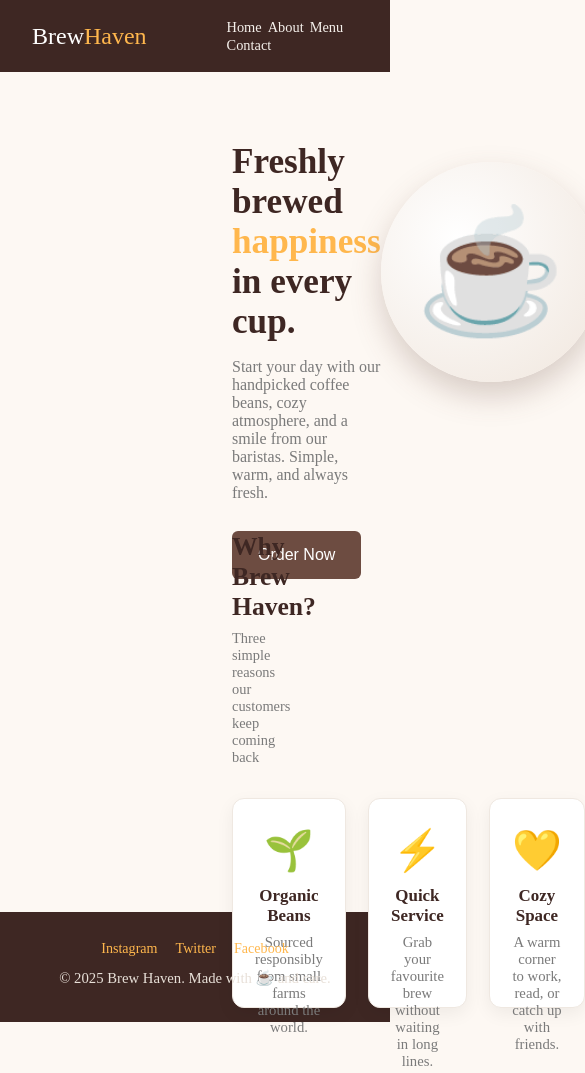
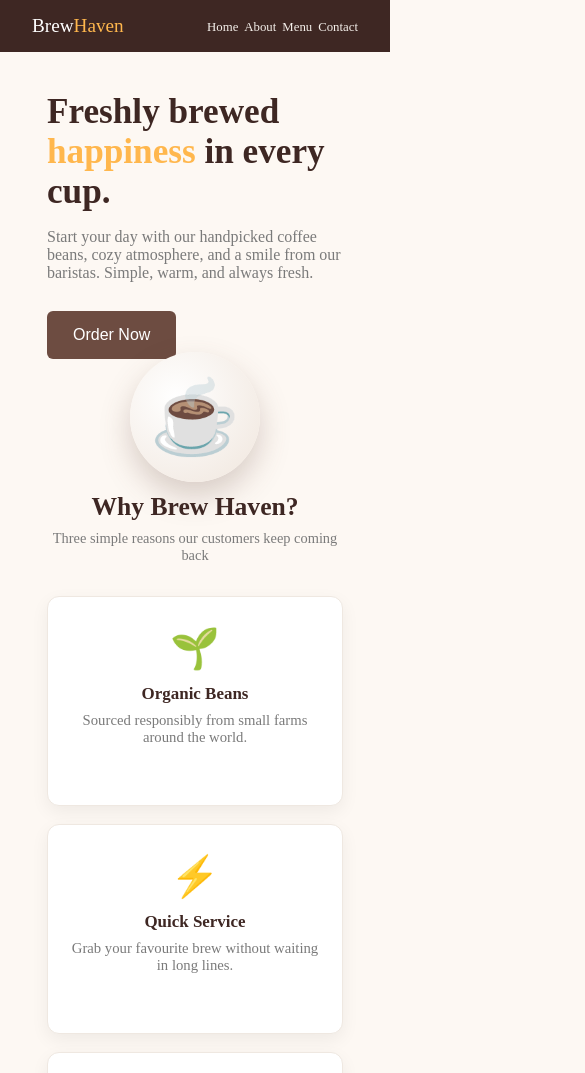
Before and after one commit to priteshjain16/css-projects, a plain HTML site: page BrewHaven/index.html in a window 390 px wide. Shown: the top 1073 px of the page, 585 px wide, since content can reach past the window. Drawn offline with Linux system fonts and the light colour scheme.

Commit message:
add responsiveness in the website

```diff
--- a/BrewHaven/index.css
+++ b/BrewHaven/index.css
@@ -177,3 +177,89 @@ footer p{
     font-size: 0.92rem;
     text-align: center;
 }
+@media (max-width:1200px) {
+.hero-section{
+    display: flex;
+    justify-content: space-between;
+    align-items: center;
+    margin-left: auto;
+    margin-right: auto;
+    padding: 68px 30px;
+    max-width: 1100px;
+    height: 400px;
+}
+.hero-art{
+    max-width: 500px;
+    max-height: 220px;
+}
+.features-section{
+    max-width:1100px;
+    height: auto;
+    margin-left: auto;
+    margin-right: auto;
+    padding: 50px 30px;
+
+}
+.nav-logo{
+    width: auto;
+}
+.hero-art .cup{
+    width: 180px;
+    height: 180px;
+    font-size: 6.5rem;
+}
+
+}
+@media (max-width:600px) {
+.navbar{
+    padding: 18px 32px;
+    height: 52px;
+    width: 100%;
+}
+.nav-logo{
+    font-size: 1.2rem;
+    width: auto;
+}
+.nav-links a{
+    font-size: 0.8rem;
+    margin-left: 2px;
+}
+.hero-section{
+    display: flex;
+    flex-wrap: wrap;
+    justify-content: space-between;
+    align-items: center;
+    margin-left: 25px;
+    margin-right: 25px;
+    padding: 40px 22px;
+    max-width: 600px;
+    max-height: 600px;
+}
+.hero-art{
+    max-width: 600px;
+    max-width: 600px;
+}
+.hero-art .cup{
+    width: 130px;
+    height: 130px;
+    font-size: 4.5rem;
+}
+.features-section{
+    max-width:600px;
+    max-height: auto;
+    margin-left: 25px;
+    margin-right: 25px;
+    padding: 40px 22px;
+
+}
+.cards{
+    display: grid;
+    grid-template-columns: 1fr;
+    gap: 18px;
+}
+.card{
+    padding: 28px 22px;
+    max-width: 332px;
+    max-height: 210px;
+}
+}
```
